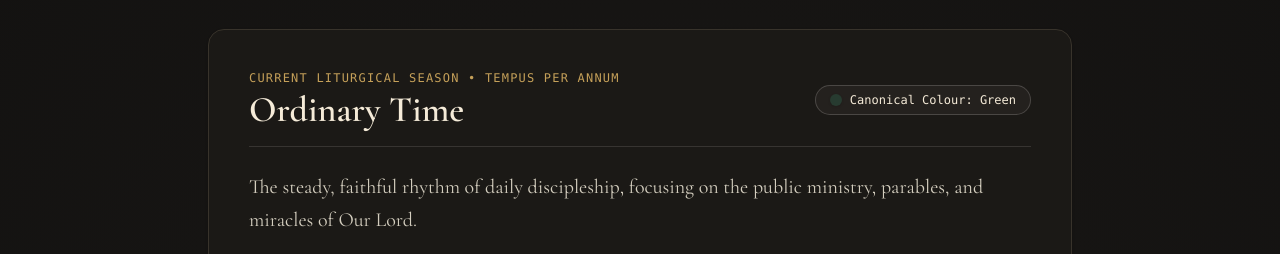
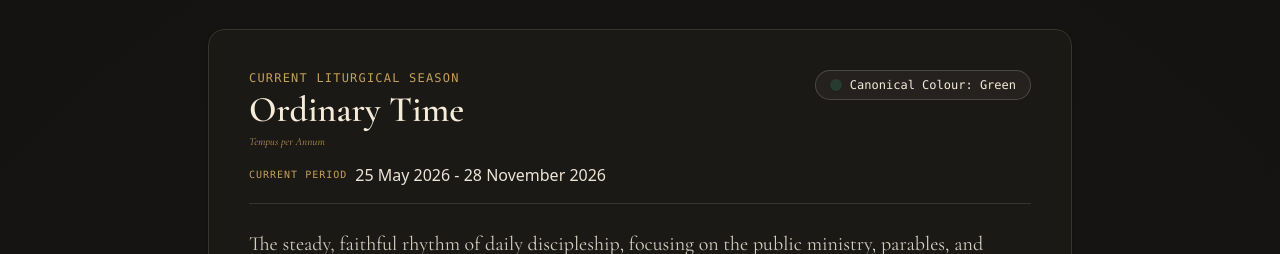
Before and after one commit to pk1888/byhislight, a React (Vite) app: page / in a window 1280 px wide. Both pictures are taken after a click on the button "View Liturgical Calendar". Shown: the part 279-533 px from the top of the page. Built offline with nearby package versions, Linux system fonts and the light colour scheme; no server answers.

Commit message:
Rewrite liturgical calendar with computus and season tracking

```diff
--- a/src/components/LiturgicalCalendarView.tsx
+++ b/src/components/LiturgicalCalendarView.tsx
@@ -1,6 +1,6 @@
 import React from 'react';
 import { AppSettings, LiturgicalSeason } from '../types';
-import { getCurrentLiturgicalSeason, LITURGICAL_SEASONS_DATA } from '../data/liturgical';
+import { getLiturgicalCalendar, LITURGICAL_SEASONS_DATA } from '../data/liturgical';
 import { ChapelCross } from './ChapelCross';
 import { BookOpen } from 'lucide-react';
 
@@ -8,17 +8,29 @@ interface LiturgicalCalendarViewProps {
   settings: AppSettings;
 }
 
+const formatLong = (d: Date): string =>
+  d.toLocaleDateString('en-GB', { day: 'numeric', month: 'long', year: 'numeric' });
+
 export const LiturgicalCalendarView: React.FC<LiturgicalCalendarViewProps> = ({ settings }) => {
   const isDark = settings.theme === 'candlelight' || settings.theme === 'stone';
-  const currentDetails = getCurrentLiturgicalSeason();
+  const calendar = getLiturgicalCalendar();
+  const currentDetails = LITURGICAL_SEASONS_DATA[calendar.currentSeason];
+  const nextSeasonDetails = LITURGICAL_SEASONS_DATA[calendar.nextSeason.season];
+
+  const now = new Date();
+  const todayStart = new Date(now.getFullYear(), now.getMonth(), now.getDate());
+  const daysRemaining = Math.max(
+    0,
+    Math.round((calendar.nextSeason.start.getTime() - todayStart.getTime()) / 86400000)
+  );
 
   const allSeasons: LiturgicalSeason[] = [
     'Advent',
     'Christmas',
+    'OrdinaryTime',
     'Lent',
     'HolyWeek',
-    'Easter',
-    'OrdinaryTime'
+    'Easter'
   ];
 
   return (
@@ -42,14 +54,28 @@ export const LiturgicalCalendarView: React.FC<LiturgicalCalendarViewProps> = ({
       <div className={`p-8 sm:p-10 rounded-2xl border space-y-6 shadow-sm ${
         isDark ? 'bg-[#1b1916] border-[#38332b] text-[#f5ebd8]' : 'bg-[#faf6ee] border-[#ebdcc8] text-[#1c2536]'
       }`}>
-        <div className="flex flex-wrap items-center justify-between gap-3 border-b pb-4 border-stone-400/20">
+        <div className="flex flex-wrap items-start justify-between gap-3 border-b pb-4 border-stone-400/20">
           <div>
             <span className="text-xs font-mono uppercase tracking-widest text-[#c5a059] block">
-              Current Liturgical Season • {currentDetails.latinName}
+              Current Liturgical Season
             </span>
             <h2 className="font-heading text-3xl sm:text-4xl font-semibold mt-1">
               {currentDetails.name}
             </h2>
+            <span className="text-[11px] font-scripture italic text-[#c5a059]/90 block mt-1">
+              {currentDetails.latinName}
+            </span>
+
+            <div className="flex flex-wrap items-center gap-2 mt-3">
+              <span className="text-[10px] font-mono uppercase tracking-widest text-[#c5a059]">
+                Current Period
+              </span>
+              <span className={`font-sans text-sm sm:text-base ${
+                isDark ? 'text-[#ece4d6]' : 'text-[#4a443a]'
+              }`}>
+                {formatLong(calendar.currentPeriod.start)} - {formatLong(calendar.currentPeriod.end)}
+              </span>
+            </div>
           </div>
 
           <div className="flex items-center space-x-2 text-xs font-mono px-3.5 py-1.5 rounded-full border border-stone-400/30 bg-stone-500/10">
@@ -94,7 +120,7 @@ export const LiturgicalCalendarView: React.FC<LiturgicalCalendarViewProps> = ({
         <div className="grid grid-cols-1 sm:grid-cols-2 md:grid-cols-3 gap-4">
           {allSeasons.map((sKey) => {
             const sData = LITURGICAL_SEASONS_DATA[sKey];
-            const isCurrent = sData.season === currentDetails.season;
+            const isCurrent = sData.season === calendar.currentSeason;
 
             return (
               <div
@@ -123,7 +149,7 @@ export const LiturgicalCalendarView: React.FC<LiturgicalCalendarViewProps> = ({
                   </h4>
                 </div>
 
-                <p className="font-sans text-xs opacity-80 leading-relaxed line-clamp-3">
+                <p className="font-sans text-xs opacity-80 leading-relaxed">
                   {sData.description}
                 </p>
               </div>
@@ -131,6 +157,76 @@ export const LiturgicalCalendarView: React.FC<LiturgicalCalendarViewProps> = ({
           })}
         </div>
       </div>
+
+      {/* Where We Are in the Church's Year */}
+      <div className={`p-6 sm:p-8 rounded-2xl border space-y-6 shadow-sm ${
+        isDark ? 'bg-[#1b1916] border-[#332e27] text-[#ece4d6]' : 'bg-[#faf6ee] border-[#ebdcc8] text-[#2d2922]'
+      }`}>
+        <h3 className={`text-xs font-mono tracking-widest uppercase border-b pb-2 border-stone-400/20 ${
+          isDark ? 'text-[#C2B7A5]' : 'text-stone-600'
+        }`}>
+          Where We Are in the Church's Year
+        </h3>
+
+        <div className="grid grid-cols-1 sm:grid-cols-3 gap-4">
+          {/* Current Season */}
+          <div className={`p-5 rounded-xl border ${
+            isDark ? 'bg-[#22201d] border-[#38332b]' : 'bg-[#f4ebe0] border-[#e2d5c3]'
+          }`}>
+            <span className="text-[10px] font-mono uppercase tracking-widest text-[#c5a059]">
+              Current Season
+            </span>
+            <div className="flex items-center gap-2 mt-2">
+              <span
+                className="w-2.5 h-2.5 rounded-full inline-block shrink-0"
+                style={{ backgroundColor: currentDetails.colorInfo.hex }}
+              />
+              <span className="font-heading text-lg font-semibold leading-tight">
+                {currentDetails.name}
+              </span>
+            </div>
+            <p className="text-xs text-stone-400 mt-1.5">
+              Began {formatLong(calendar.currentPeriod.start)}
+            </p>
+          </div>
+
+          {/* Next Change */}
+          <div className={`p-5 rounded-xl border ${
+            isDark ? 'bg-[#22201d] border-[#38332b]' : 'bg-[#f4ebe0] border-[#e2d5c3]'
+          }`}>
+            <span className="text-[10px] font-mono uppercase tracking-widest text-[#c5a059]">
+              Next Change
+            </span>
+            <div className="flex items-center gap-2 mt-2">
+              <span
+                className="w-2.5 h-2.5 rounded-full inline-block shrink-0"
+                style={{ backgroundColor: nextSeasonDetails.colorInfo.hex }}
+              />
+              <span className="font-heading text-lg font-semibold leading-tight">
+                {nextSeasonDetails.name}
+              </span>
+            </div>
+            <p className="text-xs text-stone-400 mt-1.5">
+              {formatLong(calendar.nextSeason.start)}
+            </p>
+          </div>
+
+          {/* Days Remaining */}
+          <div className={`p-5 rounded-xl border ${
+            isDark ? 'bg-[#22201d] border-[#38332b]' : 'bg-[#f4ebe0] border-[#e2d5c3]'
+          }`}>
+            <span className="text-[10px] font-mono uppercase tracking-widest text-[#c5a059]">
+              Days Remaining
+            </span>
+            <div className="font-heading text-3xl font-semibold mt-2 text-[#D4AF37]">
+              {daysRemaining}
+            </div>
+            <p className="text-xs text-stone-400 mt-1.5">
+              until the next season
+            </p>
+          </div>
+        </div>
+      </div>
     </div>
   );
 };
--- a/src/data/liturgical.ts
+++ b/src/data/liturgical.ts
@@ -112,30 +112,174 @@ export const LITURGICAL_SEASONS_DATA: Record<LiturgicalSeason, LiturgicalSeasonD
   }
 };
 
-export function getCurrentLiturgicalSeason(date: Date = new Date()): LiturgicalSeasonDetails {
-  const month = date.getMonth(); // 0-11
-  const day = date.getDate();
+const DAY = 24 * 60 * 60 * 1000;
 
-  // Advent (Late Nov - Dec 24)
-  if ((month === 10 && day >= 27) || (month === 11 && day <= 24)) {
-    return LITURGICAL_SEASONS_DATA.Advent;
+// DST-safe day arithmetic: JS normalises overflow/underflow in the Date
+// constructor against the local calendar, so wall-clock midnight stays put.
+function addDays(d: Date, n: number): Date {
+  return new Date(d.getFullYear(), d.getMonth(), d.getDate() + n);
+}
+
+function startOfDay(d: Date): Date {
+  return new Date(d.getFullYear(), d.getMonth(), d.getDate());
+}
+
+function nextSundayOnOrAfter(d: Date): Date {
+  const result = startOfDay(d);
+  while (result.getDay() !== 0) {
+    result.setDate(result.getDate() + 1);
   }
-  // Christmas (Dec 25 - Jan 12)
-  if ((month === 11 && day >= 25) || (month === 0 && day <= 12)) {
-    return LITURGICAL_SEASONS_DATA.Christmas;
+  return result;
+}
+
+// Gregorian Easter computus (Meeus/Jones/Butcher algorithm)
+export function getEasterSunday(year: number): Date {
+  const a = year % 19;
+  const b = Math.floor(year / 100);
+  const c = year % 100;
+  const d = Math.floor(b / 4);
+  const e = b % 4;
+  const f = Math.floor((b + 8) / 25);
+  const g = Math.floor((b - f + 1) / 3);
+  const h = (19 * a + b - d - g + 15) % 30;
+  const i = Math.floor(c / 4);
+  const k = c % 4;
+  const l = (32 + 2 * e + 2 * i - h - k) % 7;
+  const m = Math.floor((a + 11 * h + 22 * l) / 451);
+  const month = Math.floor((h + l - 7 * m + 114) / 31) - 1;
+  const day = ((h + l - 7 * m + 114) % 31) + 1;
+  return startOfDay(new Date(year, month, day));
+}
+
+// First Sunday of Advent: the Sunday on or after 27 November
+function getAdventSunday(year: number): Date {
+  return nextSundayOnOrAfter(new Date(year, 10, 27));
+}
+
+// Baptism of the Lord: the Sunday after the Epiphany (6 January)
+function getBaptismSunday(year: number): Date {
+  const jan6 = startOfDay(new Date(year, 0, 6));
+  const baptism = nextSundayOnOrAfter(jan6);
+  return baptism.getDate() === jan6.getDate() ? addDays(baptism, 7) : baptism;
+}
+
+export interface SeasonPeriod {
+  season: LiturgicalSeason;
+  start: Date;
+  end: Date;
+}
+
+export interface LiturgicalCalendar {
+  currentSeason: LiturgicalSeason;
+  currentPeriod: SeasonPeriod;
+  nextSeason: { season: LiturgicalSeason; start: Date };
+}
+
+interface LiturgicalYear {
+  adventStart: Date;
+  christmasStart: Date;
+  christmasEnd: Date;
+  ot1Start: Date;
+  ashWednesday: Date;
+  palmSunday: Date;
+  easter: Date;
+  easterEnd: Date;
+  ot2Start: Date;
+  adventNext: Date;
+}
+
+// Build the liturgical year that opens with Advent in `lyYear`.
+function buildLiturgicalYear(lyYear: number): LiturgicalYear {
+  const adventStart = getAdventSunday(lyYear);
+  const christmasStart = startOfDay(new Date(lyYear, 11, 25));
+  const christmasEnd = getBaptismSunday(lyYear + 1);
+  const easter = getEasterSunday(lyYear + 1);
+  const ashWednesday = addDays(easter, -46);
+  const palmSunday = addDays(easter, -7);
+  const ot2Start = addDays(easter, 50);
+  const adventNext = getAdventSunday(lyYear + 1);
+
+  return {
+    adventStart,
+    christmasStart,
+    christmasEnd,
+    ot1Start: addDays(christmasEnd, 1),
+    ashWednesday,
+    palmSunday,
+    easter,
+    easterEnd: addDays(easter, 49),
+    ot2Start,
+    adventNext,
+  };
+}
+
+function inRange(d: Date, start: Date, end: Date): boolean {
+  return d.getTime() >= start.getTime() && d.getTime() <= end.getTime();
+}
+
+function periodForDate(d: Date, ly: LiturgicalYear): SeasonPeriod {
+  const ot1End = addDays(ly.ashWednesday, -1);
+  const holyWeekEnd = addDays(ly.easter, -1);
+  const ot2End = addDays(ly.adventNext, -1);
+
+  if (inRange(d, ly.adventStart, addDays(ly.christmasStart, -1))) {
+    return { season: 'Advent', start: ly.adventStart, end: addDays(ly.christmasStart, -1) };
   }
-  // Lent / Holy Week (Late Feb - Mid April ~ approx)
-  if ((month === 2 && day >= 1) || (month === 3 && day <= 15)) {
-    if (month === 3 && day >= 10 && day <= 16) {
-      return LITURGICAL_SEASONS_DATA.HolyWeek;
-    }
-    return LITURGICAL_SEASONS_DATA.Lent;
+  if (inRange(d, ly.christmasStart, ly.christmasEnd)) {
+    return { season: 'Christmas', start: ly.christmasStart, end: ly.christmasEnd };
   }
-  // Easter (Mid April - May)
-  if ((month === 3 && day > 15) || (month === 4)) {
-    return LITURGICAL_SEASONS_DATA.Easter;
+  if (inRange(d, ly.ot1Start, ot1End)) {
+    return { season: 'OrdinaryTime', start: ly.ot1Start, end: ot1End };
+  }
+  if (inRange(d, ly.ashWednesday, addDays(ly.palmSunday, -1))) {
+    return { season: 'Lent', start: ly.ashWednesday, end: addDays(ly.palmSunday, -1) };
+  }
+  if (inRange(d, ly.palmSunday, holyWeekEnd)) {
+    return { season: 'HolyWeek', start: ly.palmSunday, end: holyWeekEnd };
+  }
+  if (inRange(d, ly.easter, ly.easterEnd)) {
+    return { season: 'Easter', start: ly.easter, end: ly.easterEnd };
+  }
+  return { season: 'OrdinaryTime', start: ly.ot2Start, end: ot2End };
+}
+
+export function getLiturgicalCalendar(today: Date = new Date()): LiturgicalCalendar {
+  const t = startOfDay(today);
+  const lyYear = t.getTime() >= getAdventSunday(t.getFullYear()).getTime()
+    ? t.getFullYear()
+    : t.getFullYear() - 1;
+  const ly = buildLiturgicalYear(lyYear);
+
+  const currentPeriod = periodForDate(t, ly);
+  const currentSeason = currentPeriod.season;
+
+  let nextSeason: { season: LiturgicalSeason; start: Date };
+  switch (currentSeason) {
+    case 'Advent':
+      nextSeason = { season: 'Christmas', start: ly.christmasStart };
+      break;
+    case 'Christmas':
+      nextSeason = { season: 'OrdinaryTime', start: ly.ot1Start };
+      break;
+    case 'OrdinaryTime':
+      nextSeason = currentPeriod.start.getTime() === ly.ot2Start.getTime()
+        ? { season: 'Advent', start: ly.adventNext }
+        : { season: 'Lent', start: ly.ashWednesday };
+      break;
+    case 'Lent':
+      nextSeason = { season: 'HolyWeek', start: ly.palmSunday };
+      break;
+    case 'HolyWeek':
+      nextSeason = { season: 'Easter', start: ly.easter };
+      break;
+    case 'Easter':
+      nextSeason = { season: 'OrdinaryTime', start: ly.ot2Start };
+      break;
   }
 
-  // Default Ordinary Time
-  return LITURGICAL_SEASONS_DATA.OrdinaryTime;
+  return { currentSeason, currentPeriod, nextSeason };
 }
+
+export function getCurrentLiturgicalSeason(date: Date = new Date()): LiturgicalSeasonDetails {
+  return LITURGICAL_SEASONS_DATA[getLiturgicalCalendar(date).currentSeason];
+}
```
